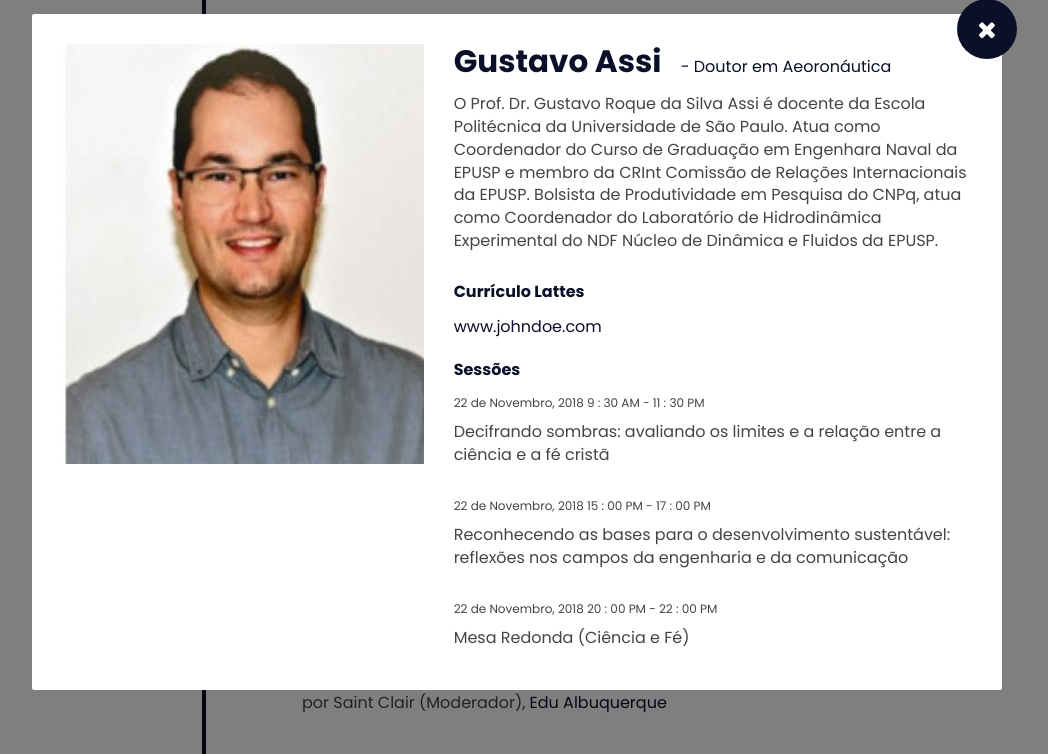
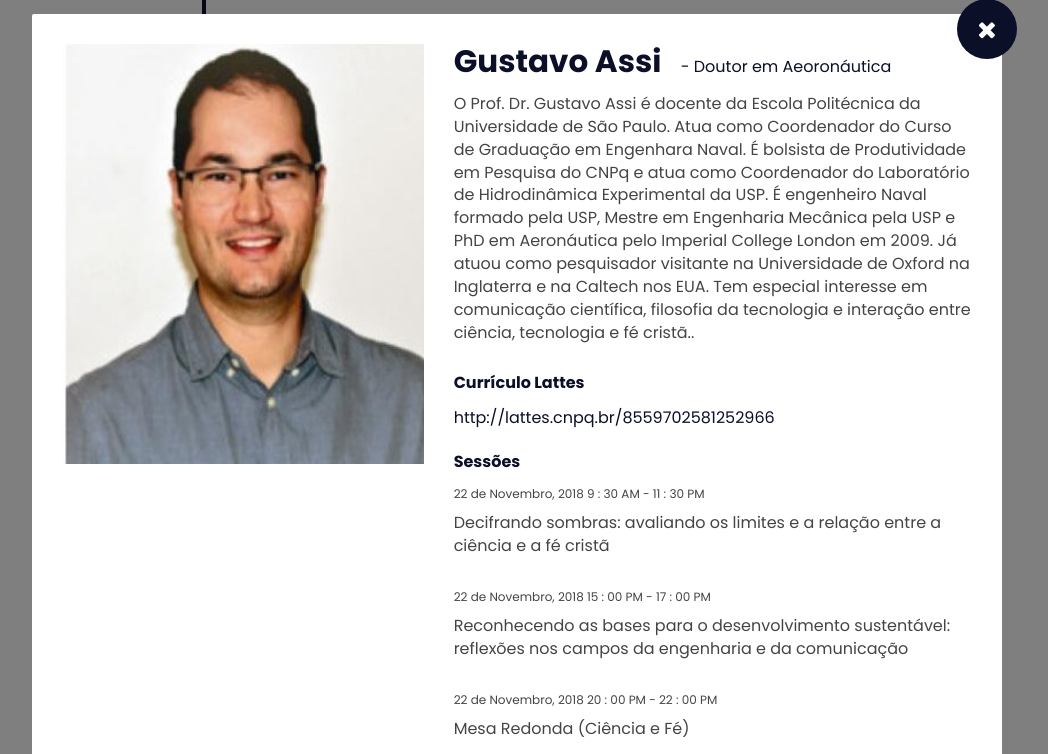
Before and after one commit to elieziosoares/scfds, a plain HTML site: page public_html/index.html in a window 1280 px wide. Both pictures are taken after a click on the link "Gustavo Assi". Shown: the part 3124-3878 px from the top of the page, without its empty margins (123-1171 px from the left). Drawn offline with Linux system fonts and the light colour scheme.

Commit message:
Alterações
Alteração na apresentação de Gustavo Assi e adição dos curriculos lattes na apresentação dos demais palestrantes.

```diff
--- a/public_html/index.html
+++ b/public_html/index.html
@@ -510,15 +510,12 @@
 											<h2 class="speaker-name">Gustavo Assi</h2>
 											<span class="speaker-job">- Doutor em Aeoronáutica</span>
 
-											<p>O Prof. Dr. Gustavo Roque da Silva Assi é docente da Escola Politécnica da Universidade de São Paulo.
-												Atua como Coordenador do Curso de Graduação em Engenhara Naval da EPUSP e membro da CRInt Comissão de
-												Relações Internacionais da EPUSP. Bolsista de Produtividade em Pesquisa do CNPq, atua como Coordenador do
-												Laboratório de Hidrodinâmica Experimental do NDF Núcleo de Dinâmica e Fluidos da EPUSP.
+											<p>O Prof. Dr. Gustavo Assi é docente da Escola Politécnica da Universidade de São Paulo. Atua como Coordenador do Curso de Graduação em Engenhara Naval. É bolsista de Produtividade em Pesquisa do CNPq e atua como Coordenador do Laboratório de Hidrodinâmica Experimental da USP.  É engenheiro Naval formado pela USP, Mestre em Engenharia Mecânica pela USP e PhD em Aeronáutica pelo Imperial College London em 2009. Já atuou como pesquisador visitante na Universidade de Oxford na Inglaterra e na Caltech nos EUA. Tem especial interesse em comunicação científica, filosofia da tecnologia e interação entre ciência, tecnologia e fé cristã..
 											</p>
 
 											<div class="speaker-website">
 												<h4>Currículo Lattes</h4>
-												<a href="#">www.johndoe.com</a><br><br>
+												<a href="http://lattes.cnpq.br/8559702581252966">http://lattes.cnpq.br/8559702581252966</a><br><br>
 											</div>
 
 											<div class="speaker-events">
@@ -572,7 +569,7 @@
 
 											<div class="speaker-website">
 												<h4>Currículo Lattes</h4>
-												<a href="#">www.johndoe.com</a><br><br>
+												<a href=" http://lattes.cnpq.br/1725848357337658"> http://lattes.cnpq.br/1725848357337658</a><br><br>
 											</div>
 
 
@@ -619,7 +616,7 @@
 
 											<div class="speaker-website">
 												<h4>Currículo Lattes</h4>
-												<a href="#">www.johndoe.com</a><br><br>
+												<a href=" http://lattes.cnpq.br/9609541796507055"> http://lattes.cnpq.br/9609541796507055</a><br><br>
 											</div>
 
 											<div class="speaker-events">
@@ -668,7 +665,7 @@
 
 											<div class="speaker-website">
 												<h4>Currículo Lattes</h4>
-												<a href="#">www.johndoe.com</a><br><br>
+												<a href=" http://lattes.cnpq.br/3353125804259611"> http://lattes.cnpq.br/3353125804259611</a><br><br>
 											</div>
 
 											<div class="speaker-events">
@@ -714,7 +711,7 @@
 
 											<div class="speaker-website">
 												<h4>Currículo Lattes</h4>
-												<a href="#">www.johndoe.com</a><br><br>
+												<a href=" http://lattes.cnpq.br/1830333142880880"> http://lattes.cnpq.br/1830333142880880</a><br><br>
 											</div>
 
 											<div class="speaker-events">
@@ -761,7 +758,7 @@
 
 											<div class="speaker-website">
 												<h4>Curículo Lattes</h4>
-												<a href="#">www.johndoe.com</a><br><br>
+												<a href="http://lattes.cnpq.br/4735005100512481">http://lattes.cnpq.br/4735005100512481</a><br><br>
 											</div>
 
 											<div class="speaker-events">
```
